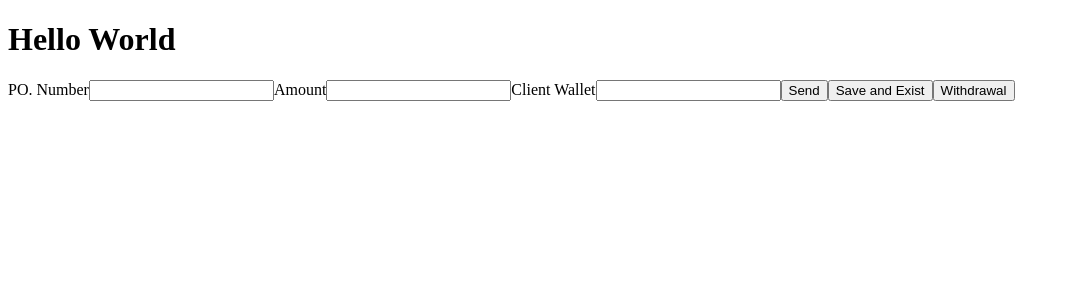
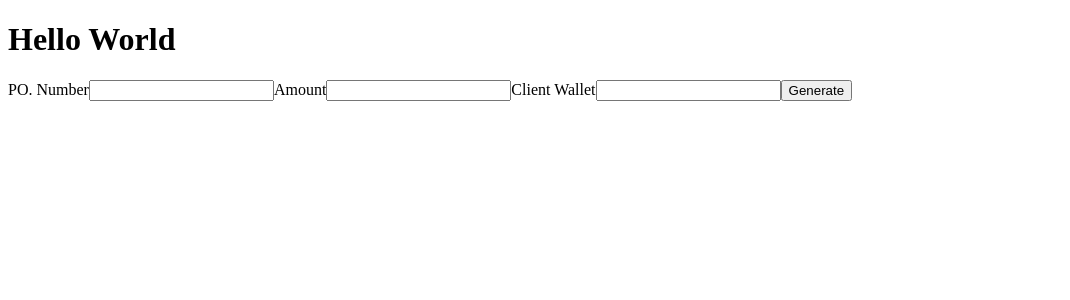
Before and after one commit to poa010101/Onchain-Invoicing, a React (Vite) app in the folder Onchain_Invoicing/: page /generate_invoicing in a window 1280 px wide. Shown: the top 300 px of the page, without its empty margins (0-1070 px from the left). Built offline with nearby package versions, Linux system fonts and the light colour scheme.

Commit message:
add route logic

```diff
--- a/Onchain_Invoicing/src/modules/ConnectWallet/ConnectWallet.jsx
+++ b/Onchain_Invoicing/src/modules/ConnectWallet/ConnectWallet.jsx
@@ -1,12 +1,16 @@
 import { useState } from "react";
-import { useInvoiceContext } from "../../context";
+import { useNavigate } from "react-router-dom";
 import "./ConnectWallet.css";
 
 const mockNetworkList = ["Network", "OKX", "ETC", "MATIC"];
 
 const Login = () => {
-  const { wallet, setWallet } = useInvoiceContext; // if wallet connect, setWallet to true
   const [selectedNetwork, setSelectedNetwork] = useState(mockNetworkList[0]);
+  const navigateTo = useNavigate();
+
+  const handleWalletButton = () => {
+    navigateTo("/generate_invoicing");
+  };
 
   return (
     <div className="connectWallet">
@@ -26,7 +30,9 @@ const Login = () => {
           </option>
         ))}
       </select>
-      <button className="connectWallet_button">Connect Wallet</button>
+      <button className="connectWallet_button" onClick={handleWalletButton}>
+        Connect Wallet
+      </button>
     </div>
   );
 };
--- a/Onchain_Invoicing/src/modules/Generate_Invoice/Generate_Invoice.jsx
+++ b/Onchain_Invoicing/src/modules/Generate_Invoice/Generate_Invoice.jsx
@@ -2,8 +2,6 @@ import React from "react";
 import { useInvoiceContext } from "../../context";
 
 const GenerateInvoicing = () => {
-  const { wallet } = useInvoiceContext();
-
   return (
     <div>
       <form>
@@ -14,9 +12,7 @@ const GenerateInvoicing = () => {
         <label>Client Wallet</label>
         <input />
 
-        <button>Send</button>
-        <button>Save and Exist</button>
-        <button>Withdrawal</button>
+        <button>Generate</button>
       </form>
     </div>
   );
```
